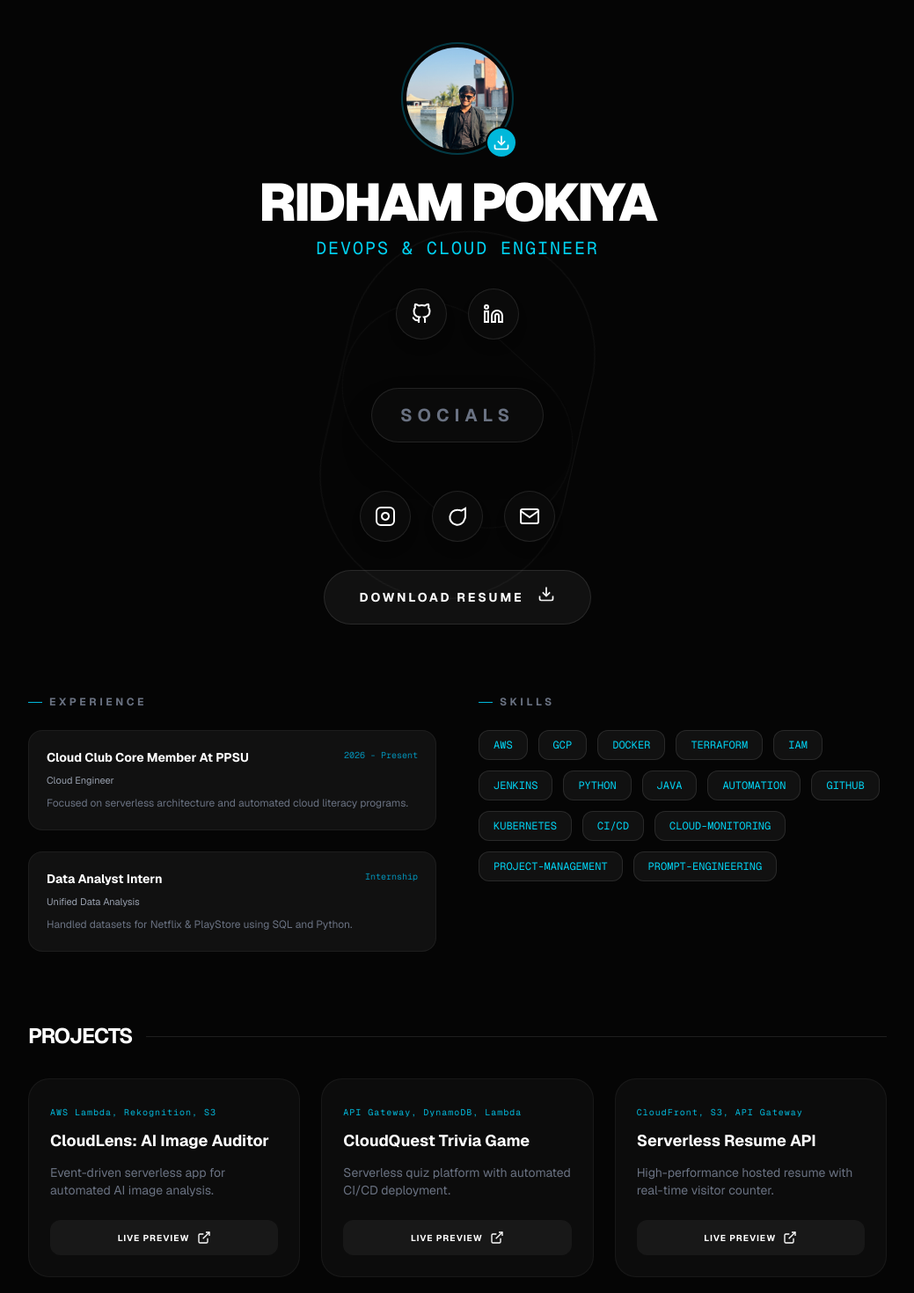
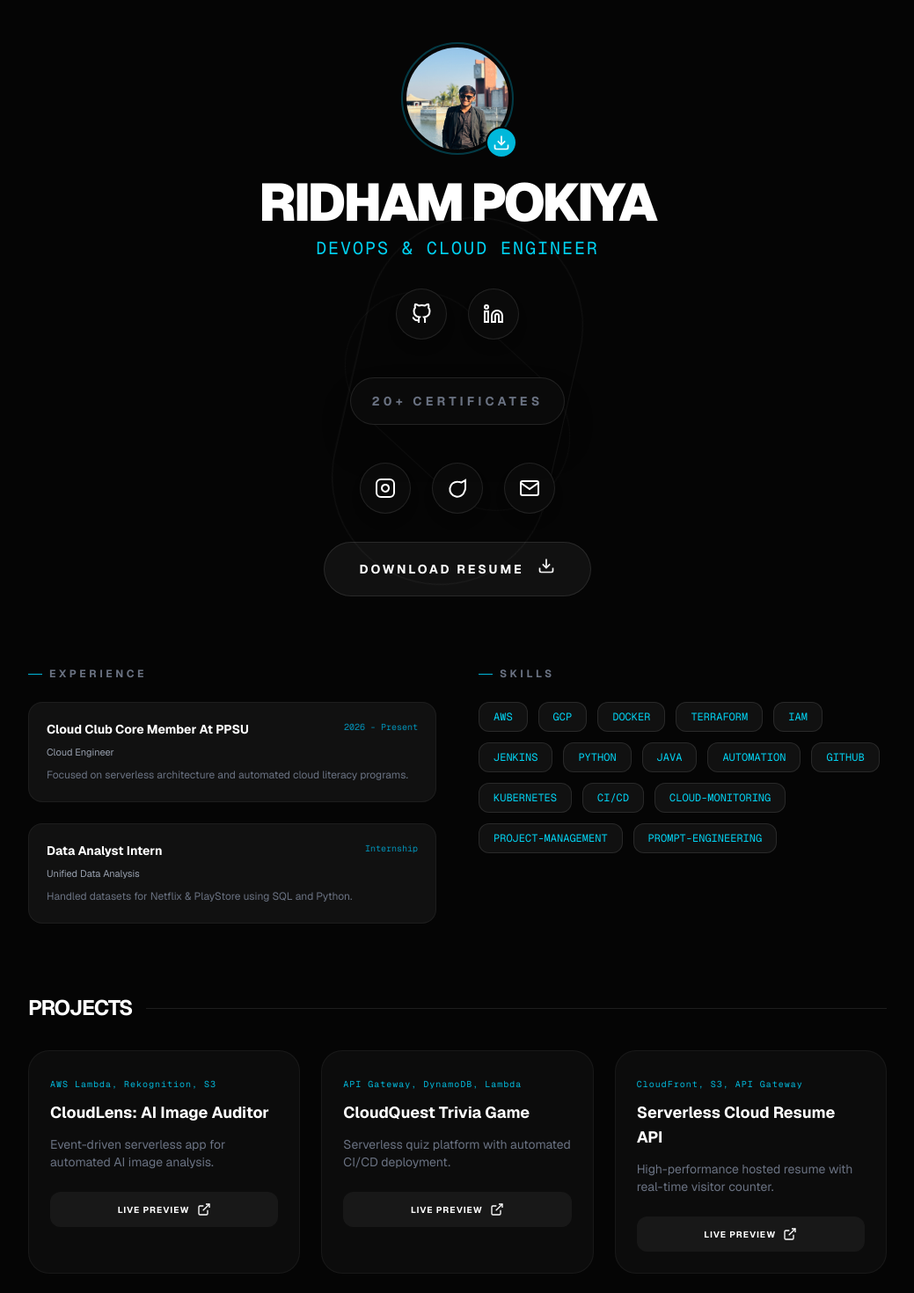
Before and after one commit to ridhampokiya2110/my-portfolio, a Next.js app: page / in a window 1280 px wide. Shown: the top 1470 px of the page at 88% size, without its empty margins (120-1159 px from the left). Built offline with nearby package versions, Linux system fonts and the light colour scheme.

Commit message:
Add framer-motion dependency, update resume API title, and replace socials with certificates section

```diff
--- a/app/page.tsx
+++ b/app/page.tsx
@@ -35,7 +35,7 @@ export default function RidhamPortfolio() {
       link: "https://d3s7gaidpnlw9m.cloudfront.net/"
     },
     {
-      title: "Serverless Resume API",
+      title: "Serverless Cloud Resume API",
       tech: "CloudFront, S3, API Gateway",
       desc: "High-performance hosted resume with real-time visitor counter.",
       link: "https://dmtfynvyb5ngl.cloudfront.net/"
@@ -70,14 +70,19 @@ export default function RidhamPortfolio() {
           </div>
         </div>
 
-        {/* 2. Floating Socials (Vivek Style) */}
-        <div className="relative w-full max-w-sm h-64 mb-12 flex items-center justify-center">
+        {/* 2. Floating Certificates Box (Replaces Socials) */}
+        <div className="relative w-full max-w-sm h-56 mb-12 flex items-center justify-center">
            <div className="absolute inset-0 border border-white/5 rounded-full scale-110 animate-[spin_20s_linear_infinite]" />
            <div className="absolute inset-0 border border-white/5 rounded-full scale-75 animate-[spin_15s_linear_infinite_reverse]" />
 
-           <div className="z-10 bg-[#0a0a0a] border border-white/10 px-8 py-4 rounded-full shadow-2xl">
-             <h3 className="text-xl font-bold tracking-[0.3em] text-gray-500 uppercase">Socials</h3>
-           </div>
+           <a
+            href="/certificate.pdf"
+            target="_blank"
+            rel="noreferrer"
+            className="z-10 bg-[#0a0a0a] border border-white/10 px-6 py-4 rounded-full shadow-2xl group transition-all hover:border-cyan-500/50 hover:shadow-[0_0_20px_rgba(6,182,212,0.2)]"
+           >
+             <h3 className="text-sm font-bold tracking-[0.3em] text-gray-500 uppercase group-hover:text-cyan-400">20+ Certificates</h3>
+           </a>
 
            <div className="absolute top-0 flex gap-6 -translate-y-4">
              <SocialIcon icon={<GithubIcon />} link="https://github.com/ridhampokiya2110" />
--- a/package.json
+++ b/package.json
@@ -9,6 +9,7 @@
     "lint": "eslint"
   },
   "dependencies": {
+    "framer-motion": "^12.38.0",
     "lucide-react": "^1.7.0",
     "next": "16.2.2",
     "react": "19.2.4",
```
Also changed, not shown: 2 other files (tests, documents, lock files or other folders).
